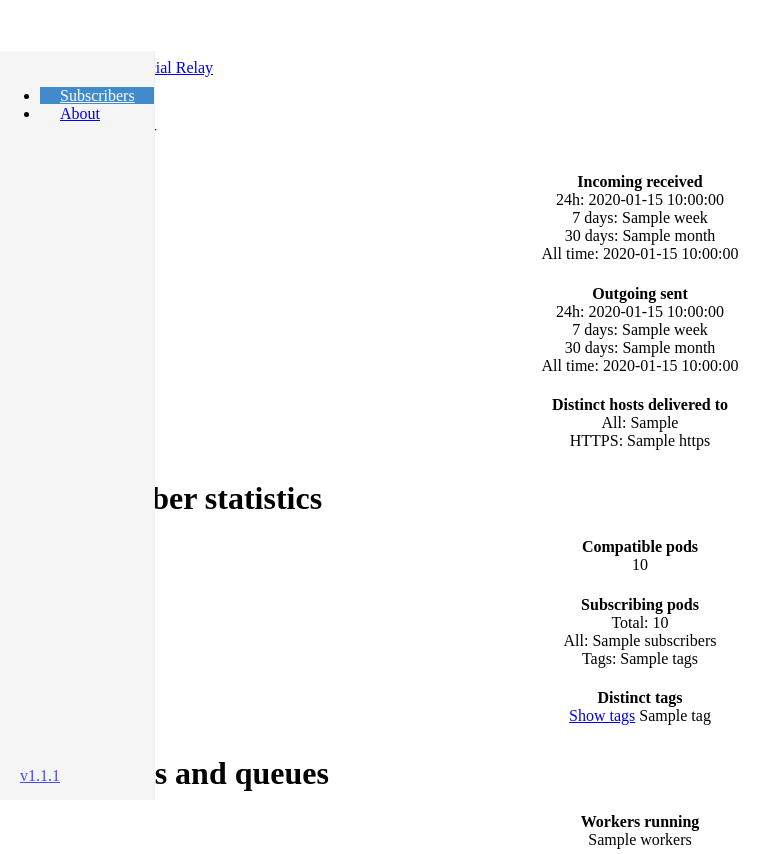
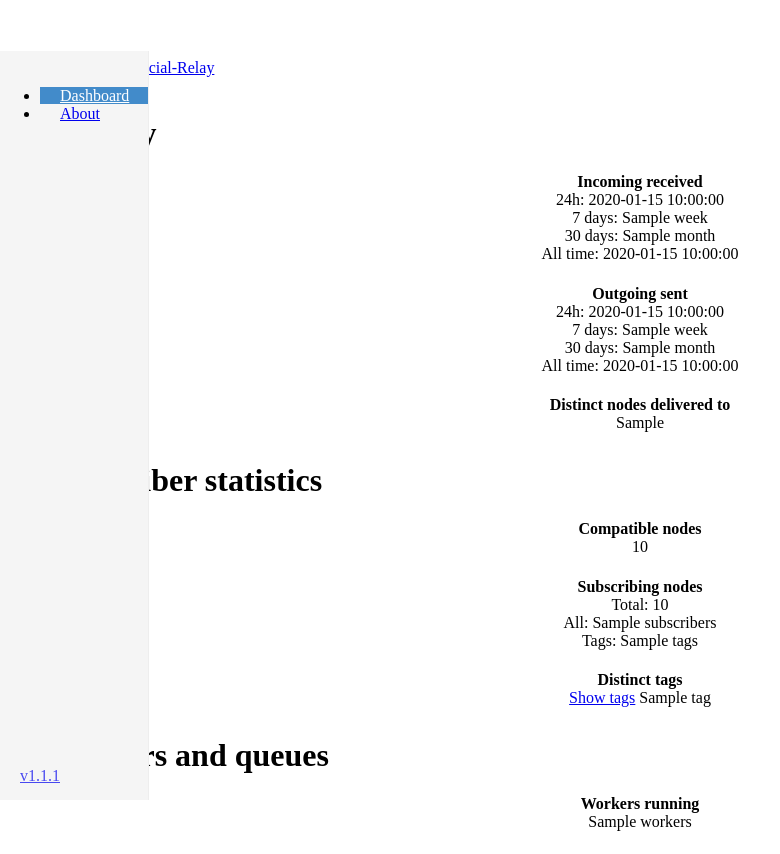
Before and after one commit to jaywink/social-relay, a Flask app: template social_relay/templates/index.html in a window 1280 px wide. Shown: the top 854 px of the page, without its empty margins (0-780 px from the left). Run offline with Flask 2, Linux system fonts and the light colour scheme; the template is opened without the code that fills it: most values are stand-ins (such as "Sample title", 1, 10 or a date in 2020); parts of the project's set-up code (start-up, migrations or seed data) failed here and were passed over; some libraries are stand-ins or nearby versions.

Commit message:
Tune some texts

```diff
--- a/social_relay/templates/index.html
+++ b/social_relay/templates/index.html
@@ -19,20 +19,19 @@
                 <span class="text-muted">All time: {{ outgoing_counts.all_time }}</span>
             </div>
             <div class="col-xs-12 col-sm-6 placeholder">
-                <h4>Distinct hosts delivered to</h4>
-                <span class="text-muted">All: {{ distinct_nodes.all }}</span><br>
-                <span class="text-muted">HTTPS: {{ distinct_nodes.https }}</span>
+                <h4>Distinct nodes delivered to</h4>
+                <span class="text-muted">{{ distinct_nodes.all }}</span>
             </div>
         </div>
 
         <h1 class="page-header">Subscriber statistics</h1>
         <div class="row placeholders">
             <div class="col-xs-6 col-sm-3 placeholder">
-                <h4>Compatible pods</h4>
+                <h4>Compatible nodes</h4>
                 <span class="text-muted">{{ subscriber_stats.total }}</span>
             </div>
             <div class="col-xs-6 col-sm-3 placeholder">
-                <h4>Subscribing pods</h4>
+                <h4>Subscribing nodes</h4>
                 <span class="text-muted">Total: {{ subscriber_stats.subscribers.total }}</span><br>
                 <span class="text-muted">All: {{ subscriber_stats.subscribers.all }}</span><br>
                 <span class="text-muted">Tags: {{ subscriber_stats.subscribers.tags }}</span>
@@ -62,7 +61,7 @@
         <div class="row">
             <div class="col-md-10">
                 <p>
-                    The Social Relay is an application to relay public posts between nodes using the Diaspora social federation protocol.
+                    Powered by Social-Relay, an application to relay public posts between nodes using the Diaspora social federation protocol.
                 </p>
                 <p>
                     See more <a href="https://github.com/jaywink/social-relay/blob/master/docs/relays.md">here</a>.
--- a/social_relay/templates/layout.html
+++ b/social_relay/templates/layout.html
@@ -5,11 +5,10 @@
     <meta http-equiv="X-UA-Compatible" content="IE=edge">
     <meta name="viewport" content="width=device-width, initial-scale=1">
     <!-- The above 3 meta tags *must* come first in the head; any other head content must come *after* these tags -->
-    <meta name="description" content="Social Relay">
-    <meta name="author" content="Jason Robinson">
+    <meta name="description" content="{{ config.get("RELAY_NAME") }}">
     <!--<link rel="icon" href="../../favicon.ico">-->
 
-    <title>Social Relay</title>
+    <title>{{ config.get("RELAY_NAME") }}</title>
 
     <!-- Bootstrap core CSS -->
     <link href="{{ url_for('bower.static', filename='bootstrap/dist/css/bootstrap.min.css') }}" rel="stylesheet">
@@ -39,7 +38,7 @@
                     <span class="icon-bar"></span>
                     <span class="icon-bar"></span>
                 </button>
-                <a class="navbar-brand" href="/">Social Relay</a>
+                <a class="navbar-brand" href="/">{{ config.get("RELAY_NAME") }}</a>
             </div>
             <div id="navbar" class="navbar-collapse collapse">
                 <ul class="nav navbar-nav navbar-right">
@@ -55,7 +54,7 @@
         <div class="row">
             <div class="col-sm-3 col-md-2 sidebar">
                 <ul class="nav nav-sidebar">
-                    <li class="active"><a class="selector" href="#" data-content="subscribers">Subscribers</a></li>
+                    <li class="active"><a class="selector" href="#" data-content="subscribers">Dashboard</a></li>
                     <li><a class="selector" href="#" data-content="about">About</a></li>
                 </ul>
                 <div class="version-text"><a href="https://github.com/jaywink/social-relay/releases">v{{ config.get("VERSION") }}</a></div>
```
